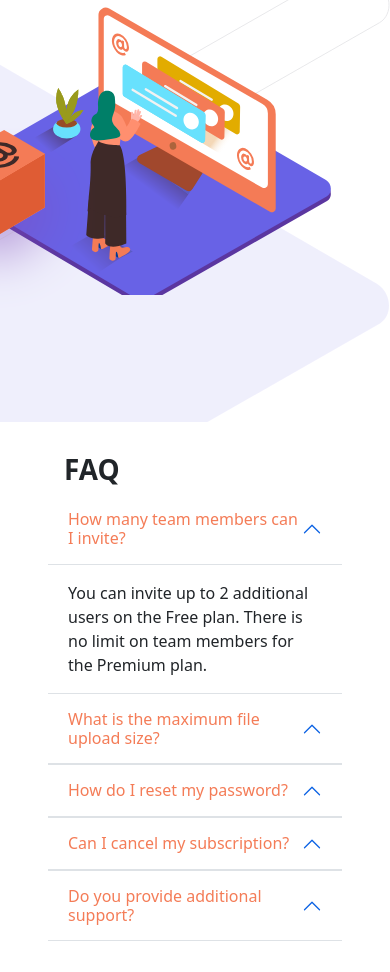
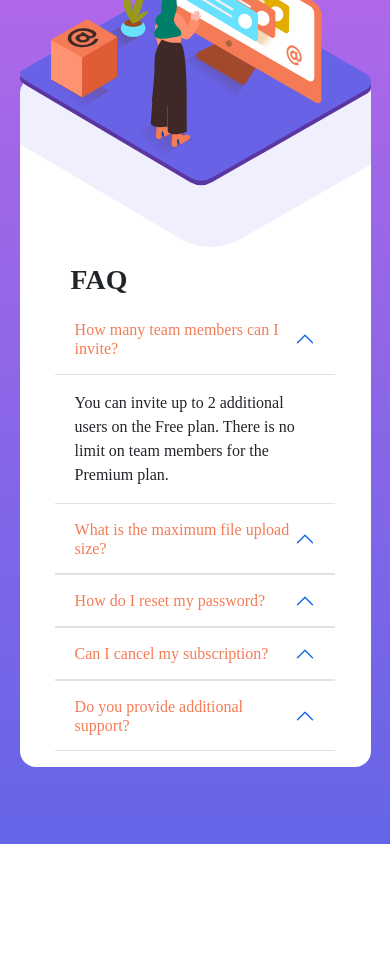
Before and after one commit to chaulagainkapil/faq-react, a React (Create React App) app: page / in a window 390 px wide. After the commit the page ends 844 px from the top, so only its background shows below. Built offline with nearby package versions, Linux system fonts and the light colour scheme.

Commit message:
mobile respo

```diff
--- a/src/App.scss
+++ b/src/App.scss
@@ -21,7 +21,7 @@ $light_blue: hsl(240, 5%, 91%);
 }
 
 body{
-    font-family: 'Kumbh';
+    font-family: 'Kumbh'!important;
     background-image: linear-gradient($gradient1, $gradient2);
     background-repeat: no-repeat;
     height: 100vh;
--- a/src/components/home/index.js
+++ b/src/components/home/index.js
@@ -1,5 +1,6 @@
 import "./index.scss";
 import boxDesktop from "../../assets/images/illustration-woman-online-desktop.svg";
+import boxMobile from "../../assets/images/illustration-woman-online-mobile.svg";
 import boxCube from "../../assets/images/illustration-box-desktop.svg";
 
 const Home = () => {
@@ -10,20 +11,25 @@ const Home = () => {
           <div className="main__card--left w-100  d-flex justify-content-center align-items-center">
             <div className="main__card--left--img position-relative ">
               <img
-                className="bigImage position-relative"
+                className="bigImage position-relative d-none d-md-block"
                 src={boxDesktop}
                 alt="desktop"
               />
               <img
-                className="boxImage position-absolute"
+                className="bigImage position-relative d-block d-md-none"
+                src={boxMobile}
+                alt="desktop"
+              />
+              <img
+                className="boxImage position-absolute d-none d-md-block"
                 src={boxCube}
                 alt="Cube"
               />
             </div>
           </div>
-          <div className="main__card--right w-100 d-flex flex-column justify-content-center align-items-center px-5">
+          <div className="main__card--right w-100 d-flex flex-column justify-content-center align-items-center px-0 px-md-5">
           <h1>FAQ</h1>
-            <div className="accordion accordion-flush" id="faqAccordian">
+            <div className="accordion accordion-flush w-100" id="faqAccordian">
               <div className="accordion-item">
                 <h2 className="accordion-header" id="headingOne">
                   <button
--- a/src/components/home/index.scss
+++ b/src/components/home/index.scss
@@ -11,6 +11,7 @@
     &--left {
       background-image: url(../../assets/images/bg-pattern-desktop.svg);
       background-position: 100% 61%;
+      background-repeat: no-repeat;
       //   overflow: hidden;
       &--img {
         .bigImage {
@@ -62,7 +63,29 @@
   .main {
     &__card {
       flex-direction: column;
-      width: auto;
+      width: 90%;
+      & > div {
+        height: 100%;
+        margin-bottom: 1rem;
+      }
+      &--left {
+        height: 200px;
+        background-position: 50% 100%;
+        &--img {
+          height: 170px;
+
+          .bigImage {
+            object-position: 0;
+            top: -165px;
+            right: 0px;
+            height: 280px;
+          }
+        }
+      }
+      &--right {
+        width: 80% !important;
+        margin: 0 auto;
+      }
     }
   }
 }
```
